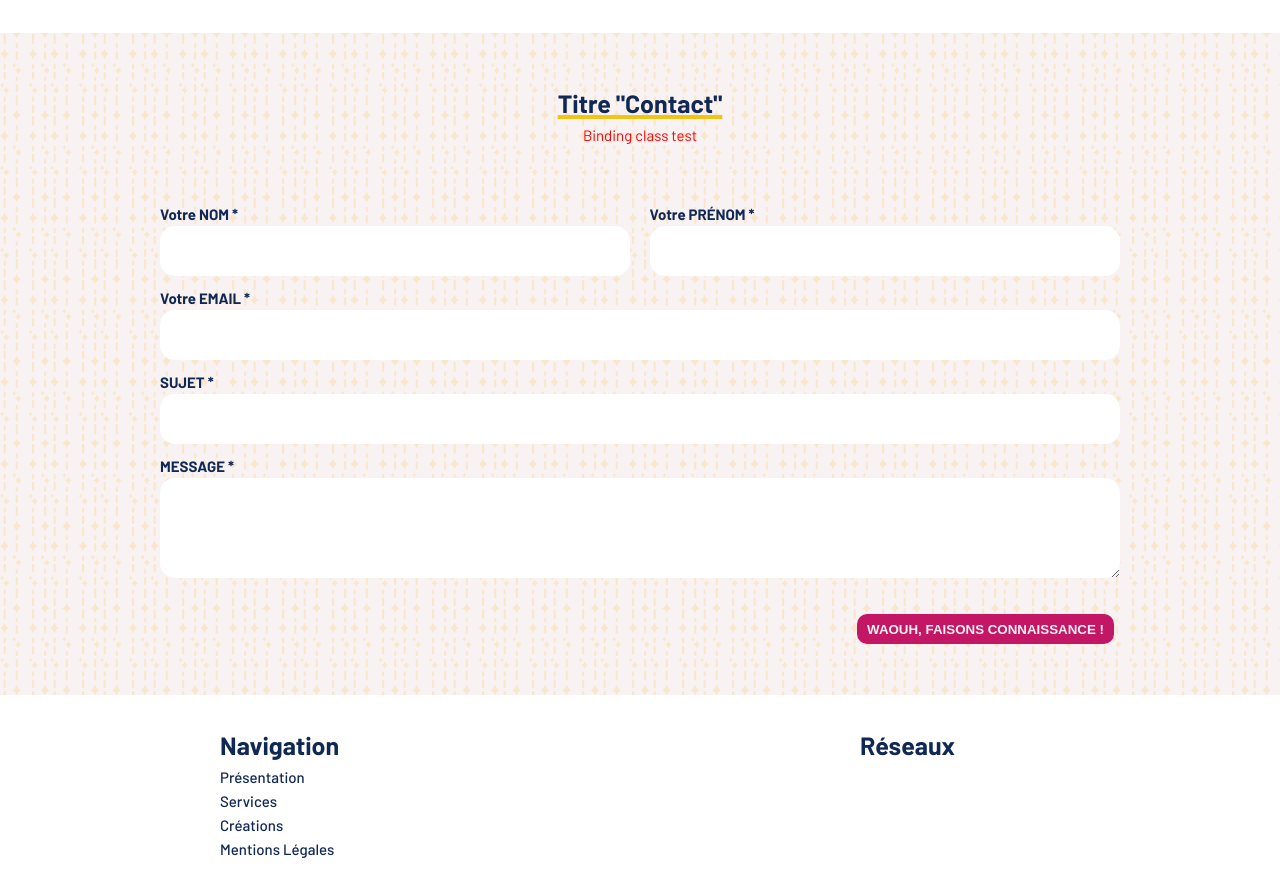
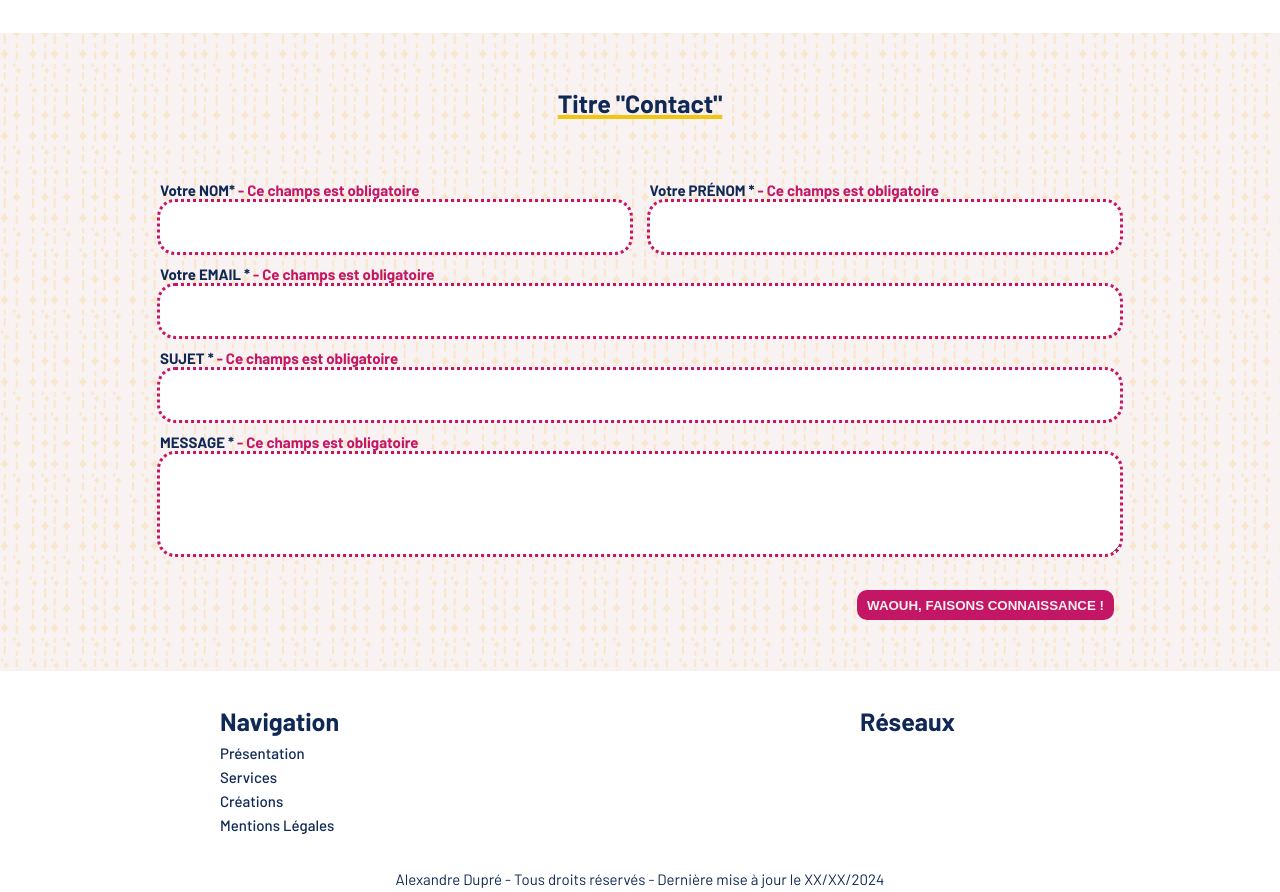
Before and after one commit to AlexD004/CEFPortfolio, a Vue app: page / in a window 1280 px wide. Shown: the part 1240-2132 px from the top of the page. Built offline with nearby package versions, Linux system fonts and the light colour scheme.

Commit message:
Add styles when fields are empty

```diff
--- a/src/App.vue
+++ b/src/App.vue
@@ -1,4 +1,5 @@
 <script setup>
+
 </script>
 
 <template>
--- a/src/components/Contact.vue
+++ b/src/components/Contact.vue
@@ -1,9 +1,10 @@
 <script setup>
 
-import ContactButton from '@/components/contactButton.vue';
-
+import ContactButton from "../components/contactButton.vue";
 import { ref } from 'vue';
 
+</script>
+<script>
 
 /* ------- Functions for AUTO HEIGHT TEXTAREA ---- */
 /*-------------------------------------------------*/
@@ -23,105 +24,74 @@ function autoHeightTextArea(){
     messageBox.style.height = heightToSet + 'px';
 }
 
-/* ------- Functions for CHECK THE FORM SUBMIT ---- */
-/*-------------------------------------------------*/
-
-// Set up global variables (needed in several functions or in the first level of function)
-const form = document.querySelector('form');
-const invalidMessage = ref(false);
-/*
-function formSubmit(e) {
-    // Set up variables with values submited
-    const lastName = document.getElementById('lastname').value;
-
-    try {
-
-        if ( lastName.length < 1 ) {
-            throw new Error("Last Name is required !");
-        }
-
-        console.log(lastName);
-
-    } catch (err){
-
-        showError(err);
-
-    } finally {
-
-        e.preventDefault(); // Block refresh when submit form
-
-    }
-}
+// Setup variables to check if form is not empty
 
 
-function showError(err) {
+const lastnameValue = ref("");
+const firstnameValue = ref("");
+const emailValue = ref("");
+const objectValue = ref("");
+const messageValue = ref("");
 
-    console.log(err.message); // Message for devs
-}*/
-
-let bind = ref(true);
-const toggleBind = (e) => {
-    bind = ref(false);
-}
 
 </script>
 
 <template>
   <div class="wrapper">
     <h2 class="yellowUnderline">Titre "Contact"</h2>
-        <div v-on:click="toggleBind()"><span class="bind" :class="{ activeBind: bind }">Binding class test</span></div>
   </div>
 
-    <form v-on:submit.prenvent>
+  <form v-on:submit.prevent>
     <div class="formItem demiItem">
-            <label for="lastname">Votre NOM *</label>
-            <input type="text" id="lastname" name="lastname"/>
+      <label for="lastname">Votre NOM*<span :class="{ invalidMessage: lastnameValue.length < 1 }"> - Ce champs est obligatoire</span></label>
+      <input type="text" id="lastname" name="lastname" v-model="lastnameValue" :class="{ invalid: lastnameValue.length < 1 }" />
     </div>
 
     <div class="formItem demiItem">
-            <label for="firstname">Votre PRÉNOM *</label>
-            <input type="text" id="firstname" name="firstname"/>
+      <label for="firstname">Votre PRÉNOM *<span :class="{ invalidMessage: firstnameValue.length < 1 }"> - Ce champs est obligatoire</span></label>
+      <input type="text" id="firstname" name="firstname" v-model="firstnameValue" :class="{ invalid: firstnameValue.length < 1 }" />
     </div>
 
     <div class="formItem">
-            <label for="email">Votre EMAIL *</label>
-            <input type="email" id="email" name="email"/>
+      <label for="email">Votre EMAIL *<span :class="{ invalidMessage: emailValue.length < 1 }"> - Ce champs est obligatoire</span></label>
+      <input type="email" id="email" name="email" v-model="emailValue" :class="{ invalid: emailValue.length < 1 }" />
     </div>
 
     <div class="formItem">
-            <label for="object">SUJET *<span :class="{invalidMessage: invalidMessage}"> - Ce champs est obligatoire</span></label>
-            <input type="text" id="object" name="object"/>
+      <label for="object">SUJET *<span :class="{ invalidMessage: objectValue.length < 1 }"> - Ce champs est obligatoire</span></label>
+      <input type="text" id="object" name="object" v-model="objectValue" :class="{ invalid: objectValue.length < 1 }" />
     </div>
 
     <div class="formItem">
-            <label for="message">MESSAGE *<span> - Ce champs est obligatoire</span></label>
-            <textarea id="message" name="message" v-on:keyup="autoHeightTextArea"/>
+      <label for="message">MESSAGE *<span :class="{ invalidMessage: messageValue.length < 1 }"> - Ce champs est obligatoire</span></label>
+      <textarea id="message" name="message" v-on:keyup="autoHeightTextArea" v-model="messageValue" :class="{ invalid: messageValue.length < 1 }" />
     </div>
 
-        <button type="submit" v-on:click="formSubmit">
+    <button type="submit">
       <ContactButton />
     </button>
-
   </form>
-
 </template>
 
 <style scoped>
-
-.bind{color:green;}
-.bind.activeBind{color:red;}
+.bind {
+  color: green;
+}
+.bind.activeBind {
+  color: blue;
+}
 
 /* LAYOUT */
-.wrapper{
+.wrapper {
   padding: 50px 0;
   position: relative;
-    z-index:10;
+  z-index: 10;
 
   text-align: center;
 }
-form{
+form {
   position: relative;
-    z-index:10;
+  z-index: 10;
 
   display: flex;
   flex-wrap: wrap;
@@ -131,33 +101,33 @@ form{
   max-width: 960px;
   margin: 0 auto;
 }
-.formItem{
+.formItem {
   display: flex;
   flex-direction: column;
   width: 100%;
   margin: 5px 0;
 }
-.formItem.demiItem{
+.formItem.demiItem {
   width: 49%;
 }
 
 /* GLOBAL DESIGN */
-.formItem label{
+.formItem label {
   font-weight: 700;
 }
 .formItem input,
-.formItem textarea{
-    border:none;
-    border-radius:15px;
+.formItem textarea {
+  border: none;
+  border-radius: 15px;
   height: 50px;
   padding: 20px;
-    font-size:14px;
-    color:var(--c-dark-blue);
+  font-size: 14px;
+  color: var(--c-dark-blue);
 }
-.formItem textarea{
+.formItem textarea {
   min-height: 100px;
 }
-button[type="submit"]{
+button[type="submit"] {
   outline: 0;
   border: 0;
 
@@ -173,22 +143,21 @@ button[type="submit"]{
 .formItem input:focus-visible,
 .formItem input:focus,
 .formItem textarea:focus-visible,
-.formItem textarea:focus{
-    outline:1px solid var(--c-dark-blue);
+.formItem textarea:focus {
+  outline: 1px solid var(--c-dark-blue);
 }
 
 /* INVALID DESIGN */
 .formItem input.invalid,
-.formItem textarea.invalid{
-    outline:3px dotted var(--c-pink);
+.formItem textarea.invalid {
+  outline: 3px dotted var(--c-pink);
 }
-label span{
+label span {
   display: none;
 }
-span.invalidMessage{
-    color:var(--c-pink);
+span.invalidMessage {
+  color: var(--c-pink);
   font-weight: 700;
   display: inline;
 }
-
 </style>
```
Also changed, not shown: src/components/Header.vue (line endings or trailing spaces). Lines whose indentation alone changed are shown as unchanged.
